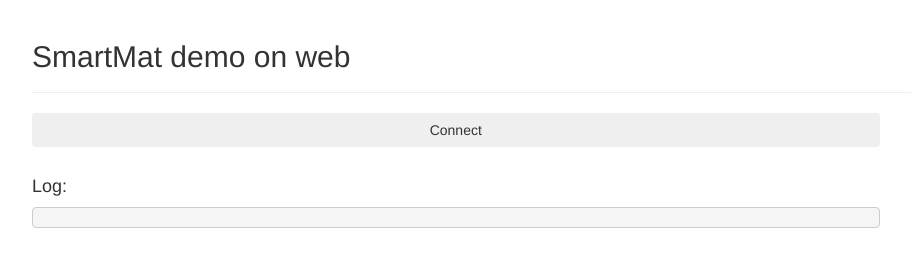
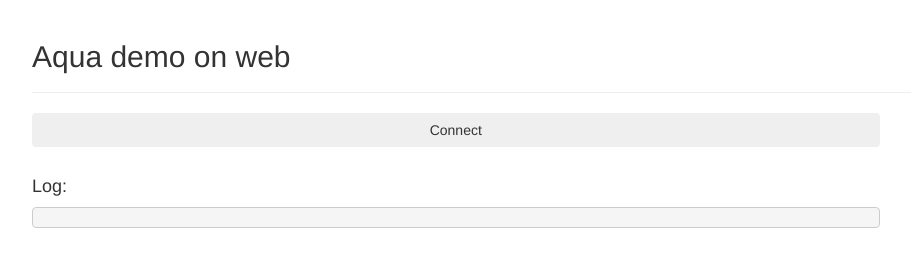
Before and after one commit to iSmartMat/iSmartMat.github.io, a plain HTML site: page WaterQualityMeas_webBLE/index.html in a window 1280 px wide. Shown: the whole page, without its empty margins (38-949 px from the left). Drawn offline with Linux system fonts and the light colour scheme.

Commit message:
Add files via upload

```diff
--- a/WaterQualityMeas_webBLE/index.html
+++ b/WaterQualityMeas_webBLE/index.html
@@ -21,7 +21,7 @@ https://github.com/mourner/simpleheat
 
 <div class="container">
   <div class="page-header">
-    <h2>SmartMat demo on web</h2>
+    <h2>Aqua demo on web</h2>
   </div>
   <div class="row">
     <div class="col-sm-9">
```
